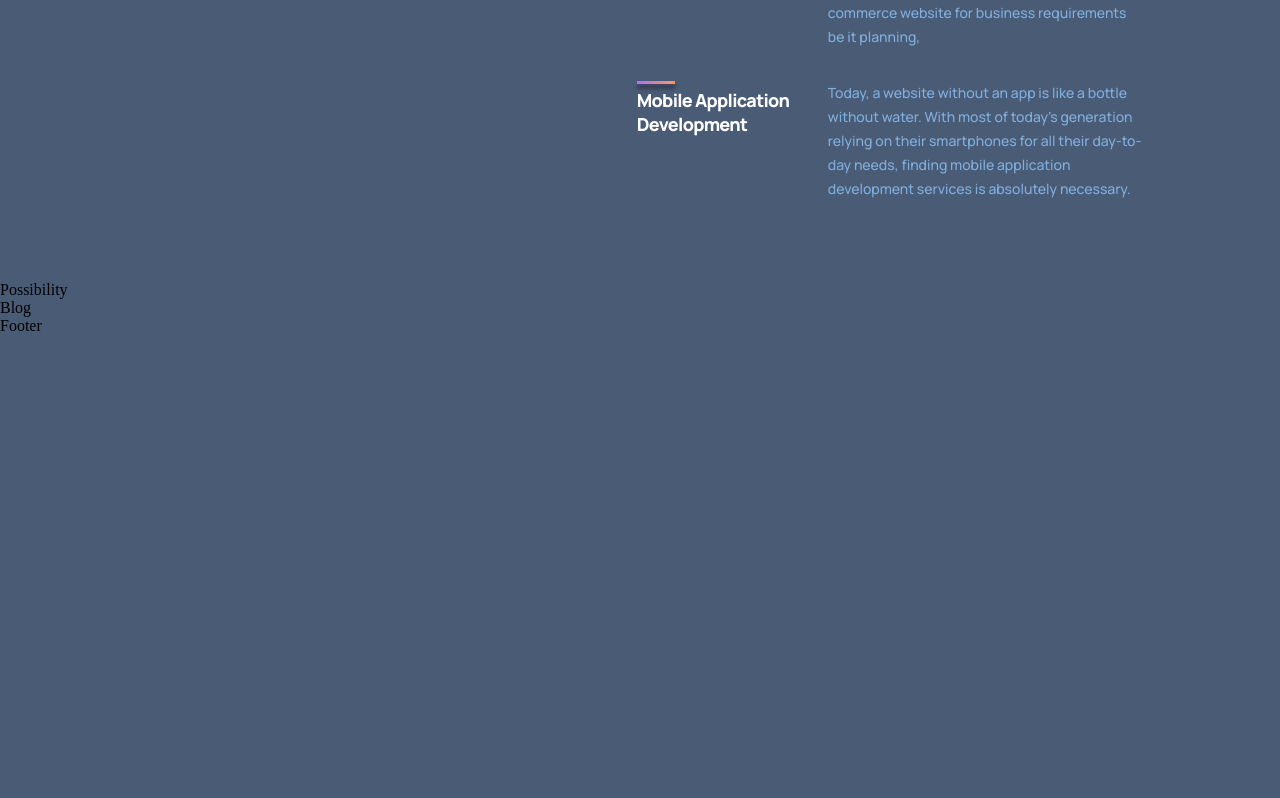
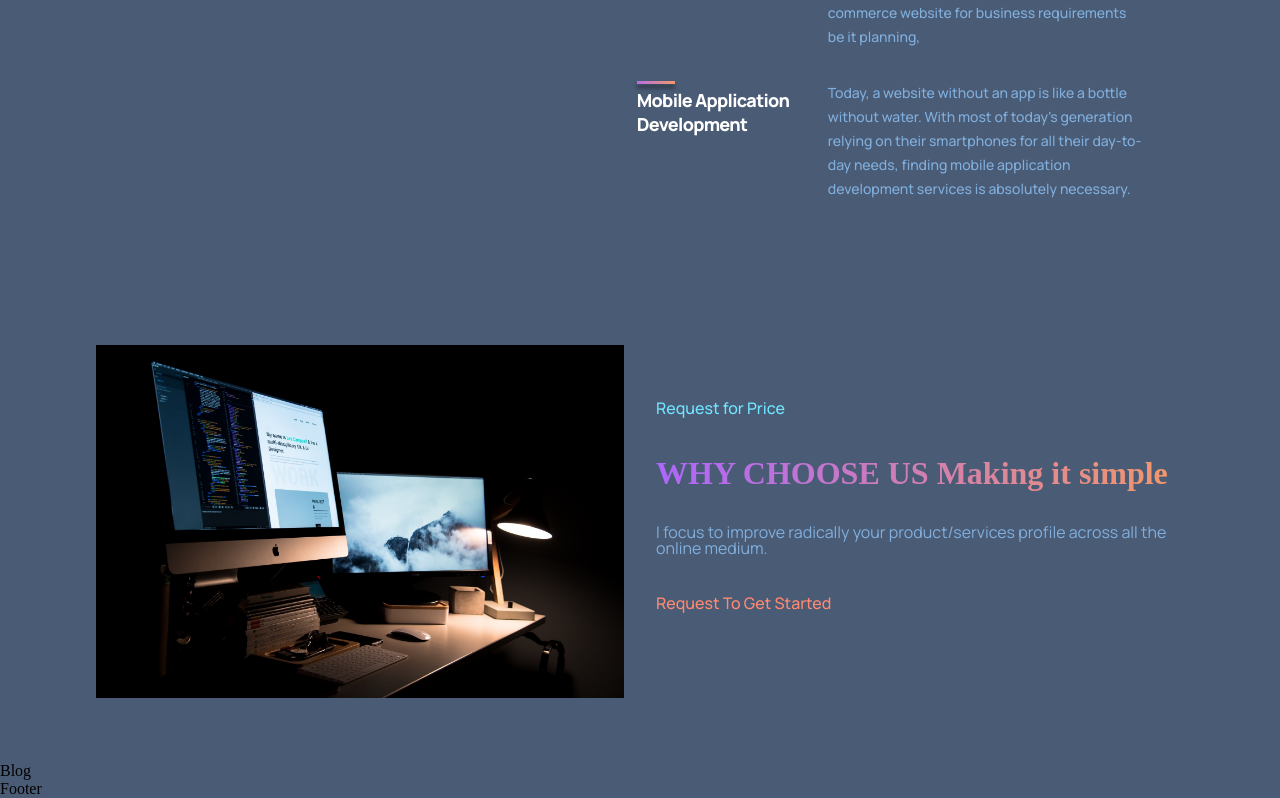
Before and after one commit to aliniko/Ali-Nekoh-React-Portfolio-, a React (Create React App) app: page / in a window 1280 px wide. Shown: the part 1877-2675 px from the top of the page. Before the commit the page ends 2212 px from the top, so only its background shows below. Built offline with nearby package versions, Linux system fonts and the light colour scheme.

Commit message:
possibility section

```diff
--- a/src/containers/possibility/Possibility.jsx
+++ b/src/containers/possibility/Possibility.jsx
@@ -1,10 +1,19 @@
 import React from 'react'
+import possibilityImage2 from '../../assets/possibilityImage2.jpg'
 import './possibility.css';
 
 const Possibility = () => {
     return (
-        <div>
-            Possibility
+        <div className='nekoh__possibility section__padding' id='possibility'>
+            <div className='nekoh__possibility-image'>
+                <img src={possibilityImage2} alt="possibility" />
+            </div>
+            <div className='nekoh__possibility-content'>
+                <h4>Request for Price</h4>
+                <h1 className='gradient__text'>WHY CHOOSE US Making it simple</h1>
+                <p>I focus to improve radically your product/services profile across all the online medium.</p>
+                <h4>Request To Get Started</h4>
+            </div>
         </div>
     )
 }
--- a/src/containers/possibility/possibility.css
+++ b/src/containers/possibility/possibility.css
@@ -0,0 +1,63 @@
+.nekoh__possibility {
+    display: flex;
+    flex-direction: row;
+}
+
+.nekoh__possibility-image {
+    flex: 1;
+    display: flex;
+    justify-content: center;
+    align-items: center;
+
+    margin-right: 2rem;
+}
+
+.nekoh__possibility-image img {
+    width: 100%;
+    height: 100%;
+}
+
+.nekoh__possibility-content {
+    flex: 1;
+    display: flex;
+    flex-direction: column;
+    justify-content: center;
+    align-items: flex-start;
+}
+
+.nekoh__possibility-content h4 {
+    font-family: var(--font-family);
+    font-weight: 500;
+    font-size: 16px;
+    line-height: 30px;
+    color: #71E5FF;
+    margin-bottom: 2rem;
+}
+
+.nekoh__possibility-content h4:last-child {
+    color: #FF8A71;
+}
+
+.nekoh__possibility-content p{
+    font-family: var(--font-family);
+    font-size: 16px;
+    line-height: 16px;
+    color: var(--color-text);
+    margin-bottom: 2rem;
+    margin: 2rem 0;
+
+}
+
+@media screen and (max-width: 950px) {
+    .nekoh__possibility {
+        flex-direction: column;
+    }
+
+    .nekoh__possibility-image {
+        margin: 1rem 0;
+    }
+
+    .nekoh__possibility-content {
+        margin-top: 2rem;
+    }
+}
```
Also changed, not shown: src/assets/possibilityImage2.jpg (added), 1 other file (tests, documents, lock files or other folders).
